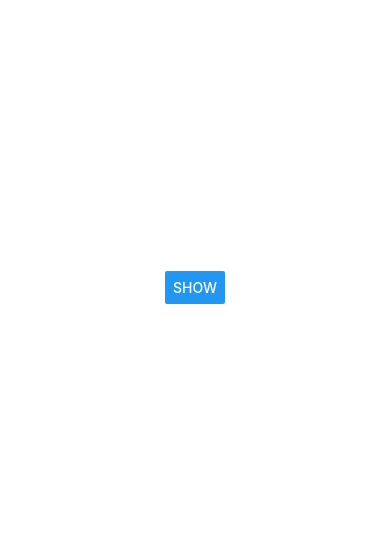
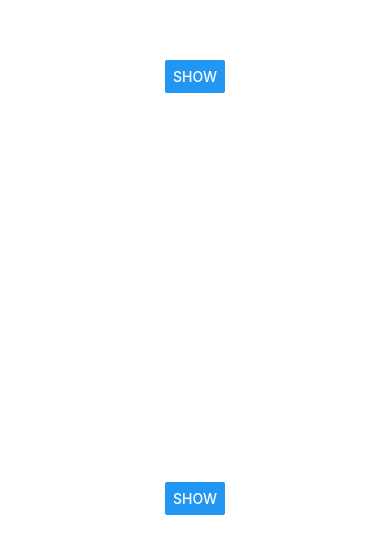
Before and after one commit to lil3le/JoVision-react-native-tasks-, a React Native app in the folder rcpj/: screen / in a window 390 px wide. Shown: the part 125-678 px from the top of the page. Built offline with nearby package versions, Linux system fonts and the light colour scheme.

Commit message:
Update App.js

```diff
--- a/rcpj/App.js
+++ b/rcpj/App.js
@@ -2,10 +2,12 @@ import { StatusBar } from 'expo-status-bar';
 import React from 'react';
 import { StyleSheet, Text, View } from 'react-native';
 import Task16 from './Tasks/task16';
+import Task17 from './Tasks/task17';
 export default function App() {
   return (
     <View style={styles.container}>
       <Task16 />
+      <Task17 />
     </View>
   );
 }
```
